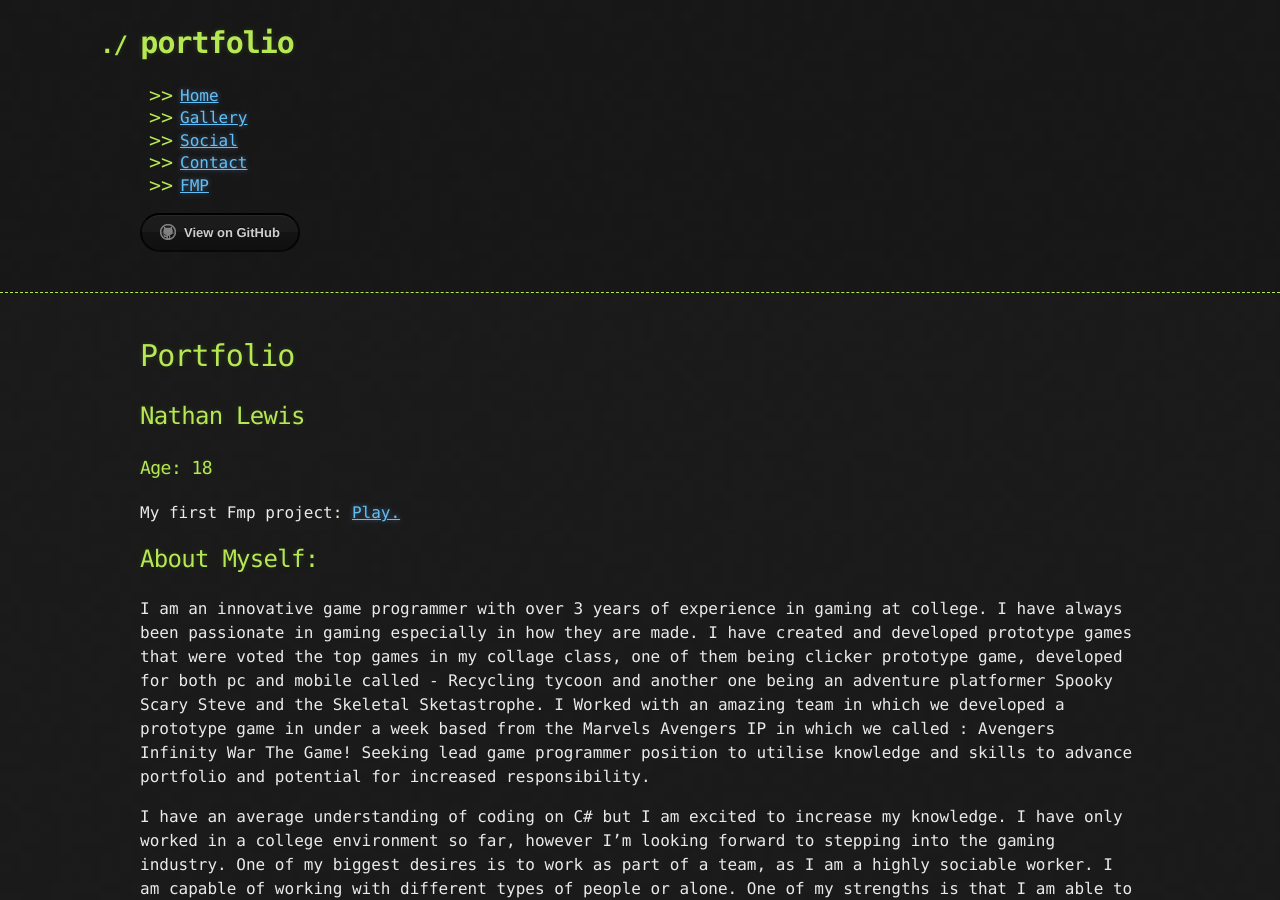
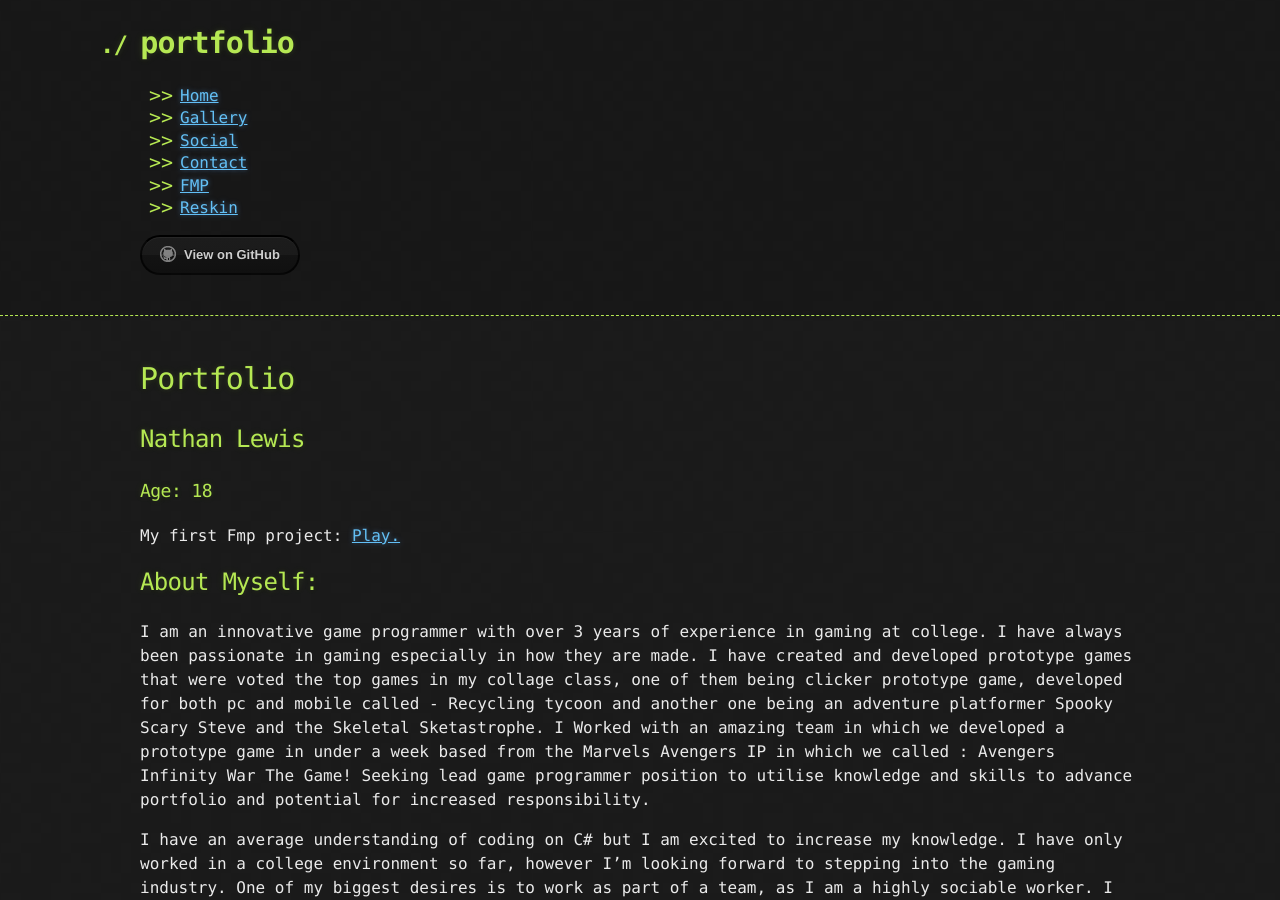
Before and after one commit to NathanLewis298/portfolio, a Jekyll site: the page built from index.md, in a window 1280 px wide and 900 px high. Built offline with Jekyll 4.4.1, drawn with Linux system fonts in a browser that asks for light colours; our own code applies the rules of GitHub Pages for plain Markdown files; comment, search, counter and statistics services are not loaded; the repository's description, which GitHub fills in, is left out.

Commit message:
Update nav.html

```diff
--- a/_includes/nav.html
+++ b/_includes/nav.html
@@ -15,5 +15,8 @@
   <li>
      <a href="FMP.html"> FMP </a>
    </li>
-  </ul>
+   <li>
+     <a href="Reskin build/index.html"> Reskin </a>
+   </li>
+ </ul>
 </nav>
```
